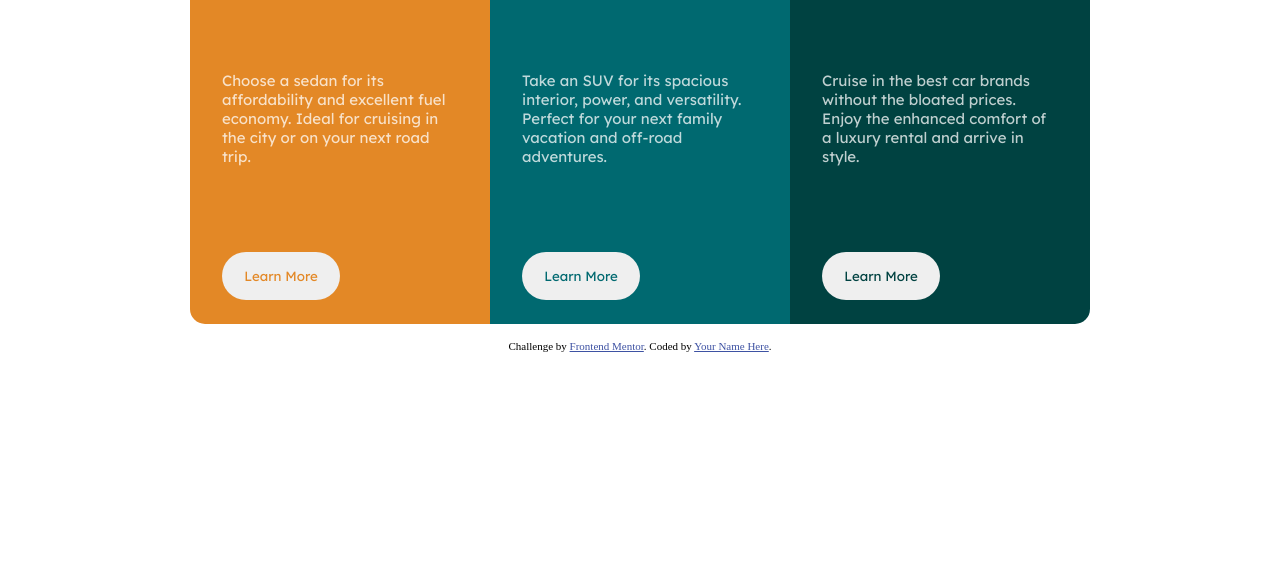
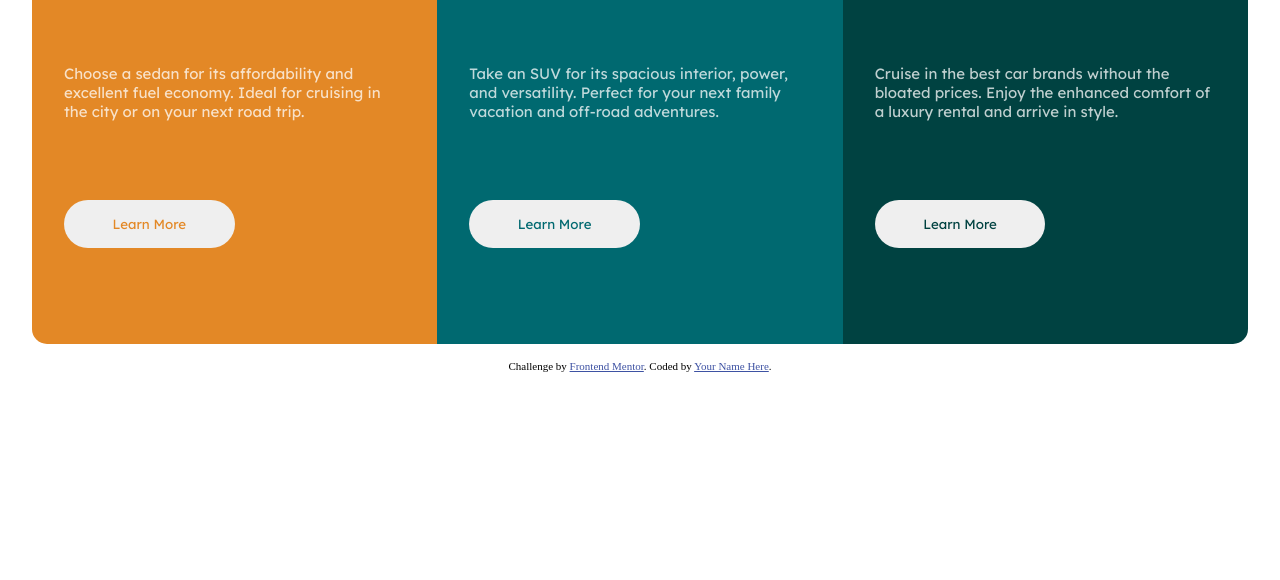
Before and after one commit to beuleubeuleu/FEM-3-column-preview, a plain HTML site: page index.html in a window 1280 px wide. Shown: the part 220-800 px from the top of the page. Drawn offline with Linux system fonts and the light colour scheme.

Commit message:
better responsive

```diff
--- a/style.css
+++ b/style.css
@@ -32,16 +32,16 @@ body {
 .cards {
     color: var(--neutra-white);
     border-radius: 15px;
+    grid-template-rows: repeat(3, 500px);
 }
 
 .card {
-    height: 50vh;
     padding:2rem;
 }
 .card-content {
-    height: 34vh;
+    height: 400px;
 
-    justify-content: space-between;
+    justify-content: space-around;
     flex-direction: column;
     margin-top: 2rem;
 }
@@ -86,18 +86,17 @@ body {
     color: var(--primary-dark-cyan);
 }
 
-@media screen and (min-width: 900px){
+@media screen and (min-width: 890px){
     .cards {
+        grid-template-rows: 500px;
         grid-template-columns: repeat(3, 1fr);
-        max-width: 900px;
         margin: auto;
     }
     .card {
-        height: 60vh;
         padding:2rem;
     }
     .card-content {
-        height: 44vh;
+        height: 300px;
 
         justify-content: space-between;
         flex-direction: column;
```
